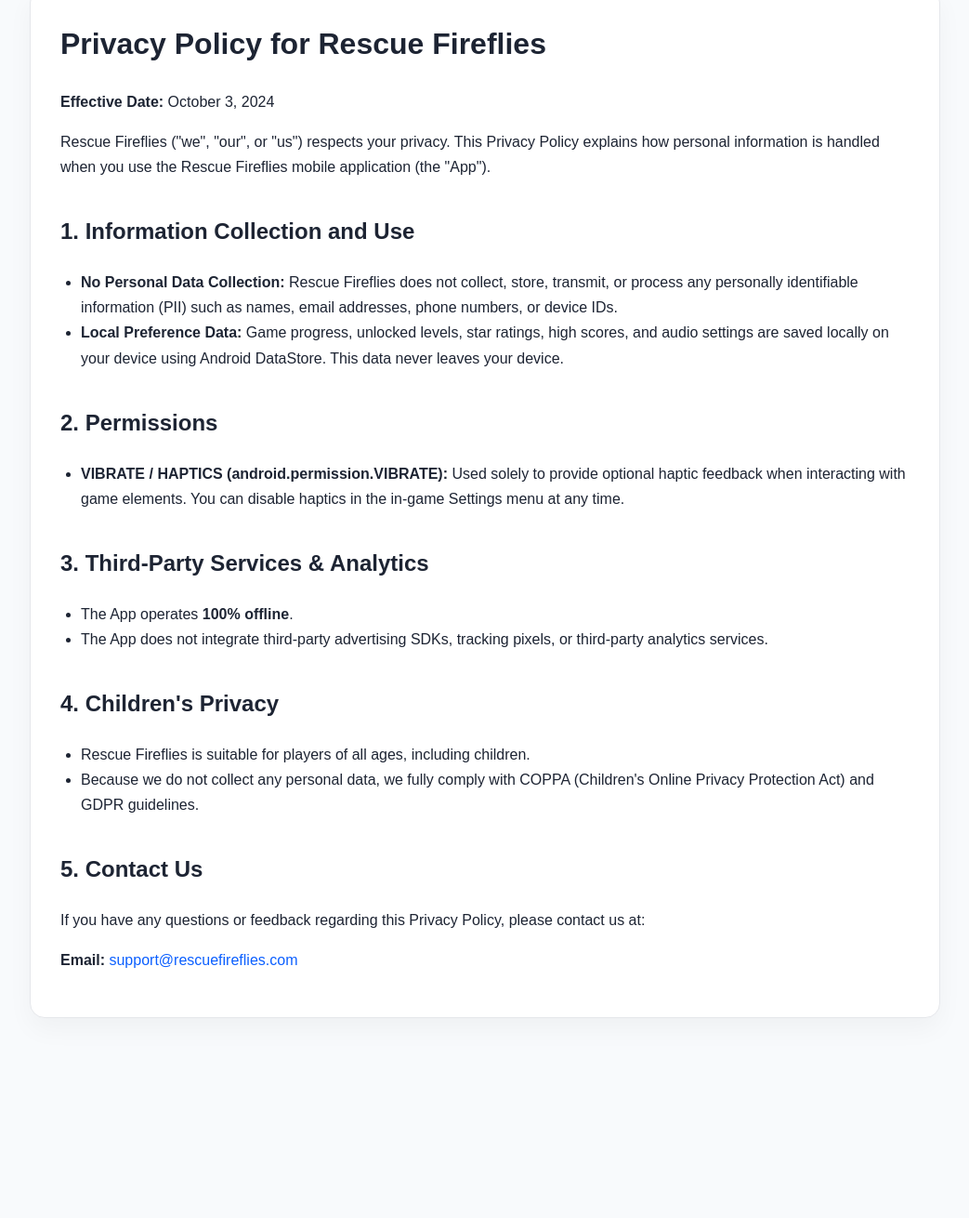
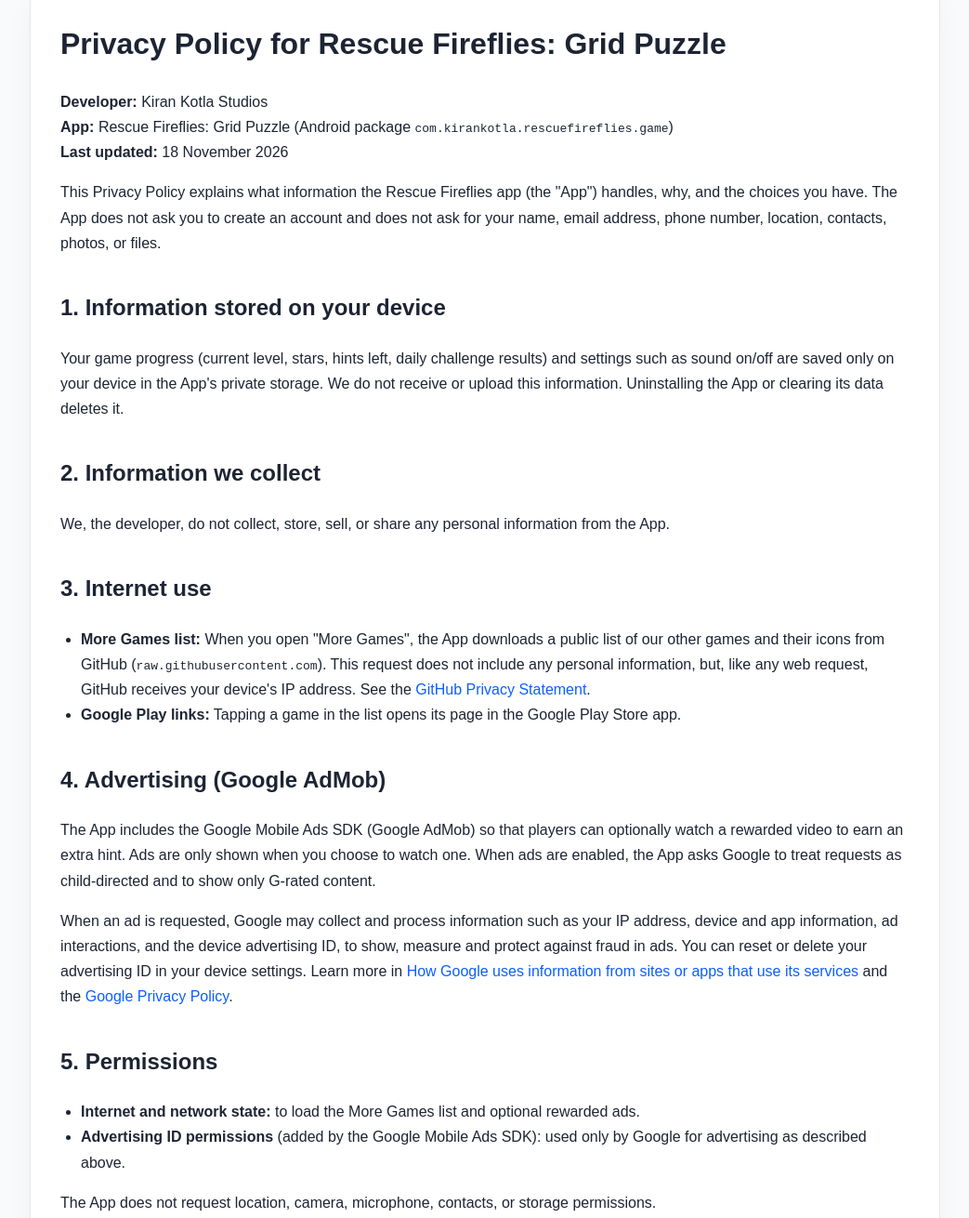
Before and after one commit to kotlakiran/privacy-policies, a plain HTML site: page rescue-fireflies/index.html in a window 1280 px wide. Shown: the part 63-1373 px from the top of the page at 93% size, without its empty margins (118-1161 px from the left). Before the commit the page ends 1208 px from the top, so only its background shows below. Drawn offline with Linux system fonts and the light colour scheme.

Commit message:
Rescue Fireflies: accurate privacy policy (ads SDK, More Games, contact)
Co-authored-by: Copilot <223556219+Copilot@users.noreply.github.com>

```diff
--- a/rescue-fireflies/index.html
+++ b/rescue-fireflies/index.html
@@ -3,7 +3,7 @@
   <head>
     <meta charset="UTF-8" />
     <meta name="viewport" content="width=device-width, initial-scale=1.0" />
-    <title>Privacy Policy | Rescue Fireflies</title>
+    <title>Privacy Policy | Rescue Fireflies: Grid Puzzle</title>
     <style>
       body { font-family: Arial, sans-serif; max-width: 980px; margin: 50px auto; padding: 0 20px; line-height: 1.7; color: #1d2433; background: #f8fafc; }
       .card { background: #fff; border: 1px solid #e5e7eb; border-radius: 16px; padding: 32px; box-shadow: 0 12px 28px rgba(0,0,0,.04); }
@@ -16,36 +16,50 @@
   </head>
   <body>
     <div class="card">
-      <h1>Privacy Policy for Rescue Fireflies</h1>
-      <p><strong>Effective Date:</strong> October 3, 2024</p>
-      <p>Rescue Fireflies (&quot;we&quot;, &quot;our&quot;, or &quot;us&quot;) respects your privacy. This Privacy Policy explains how personal information is handled when you use the Rescue Fireflies mobile application (the &quot;App&quot;).</p>
+      <h1>Privacy Policy for Rescue Fireflies: Grid Puzzle</h1>
+      <p><strong>Developer:</strong> Kiran Kotla Studios<br />
+      <strong>App:</strong> Rescue Fireflies: Grid Puzzle (Android package <code>com.kirankotla.rescuefireflies.game</code>)<br />
+      <strong>Last updated:</strong> 18 November 2026</p>
 
-      <h2>1. Information Collection and Use</h2>
+      <p>This Privacy Policy explains what information the Rescue Fireflies app (the &quot;App&quot;) handles, why, and the choices you have. The App does not ask you to create an account and does not ask for your name, email address, phone number, location, contacts, photos, or files.</p>
+
+      <h2>1. Information stored on your device</h2>
+      <p>Your game progress (current level, stars, hints left, daily challenge results) and settings such as sound on/off are saved only on your device in the App&apos;s private storage. We do not receive or upload this information. Uninstalling the App or clearing its data deletes it.</p>
+
+      <h2>2. Information we collect</h2>
+      <p>We, the developer, do not collect, store, sell, or share any personal information from the App.</p>
+
+      <h2>3. Internet use</h2>
       <ul>
-        <li><strong>No Personal Data Collection:</strong> Rescue Fireflies does not collect, store, transmit, or process any personally identifiable information (PII) such as names, email addresses, phone numbers, or device IDs.</li>
-        <li><strong>Local Preference Data:</strong> Game progress, unlocked levels, star ratings, high scores, and audio settings are saved locally on your device using Android DataStore. This data never leaves your device.</li>
+        <li><strong>More Games list:</strong> When you open &quot;More Games&quot;, the App downloads a public list of our other games and their icons from GitHub (<code>raw.githubusercontent.com</code>). This request does not include any personal information, but, like any web request, GitHub receives your device&apos;s IP address. See the <a href="https://docs.github.com/en/site-policy/privacy-policies/github-general-privacy-statement">GitHub Privacy Statement</a>.</li>
+        <li><strong>Google Play links:</strong> Tapping a game in the list opens its page in the Google Play Store app.</li>
       </ul>
 
-      <h2>2. Permissions</h2>
+      <h2>4. Advertising (Google AdMob)</h2>
+      <p>The App includes the Google Mobile Ads SDK (Google AdMob) so that players can optionally watch a rewarded video to earn an extra hint. Ads are only shown when you choose to watch one. When ads are enabled, the App asks Google to treat requests as child-directed and to show only G-rated content.</p>
+      <p>When an ad is requested, Google may collect and process information such as your IP address, device and app information, ad interactions, and the device advertising ID, to show, measure and protect against fraud in ads. You can reset or delete your advertising ID in your device settings. Learn more in <a href="https://policies.google.com/technologies/partner-sites">How Google uses information from sites or apps that use its services</a> and the <a href="https://policies.google.com/privacy">Google Privacy Policy</a>.</p>
+
+      <h2>5. Permissions</h2>
       <ul>
-        <li><strong>VIBRATE / HAPTICS (android.permission.VIBRATE):</strong> Used solely to provide optional haptic feedback when interacting with game elements. You can disable haptics in the in-game Settings menu at any time.</li>
+        <li><strong>Internet and network state:</strong> to load the More Games list and optional rewarded ads.</li>
+        <li><strong>Advertising ID permissions</strong> (added by the Google Mobile Ads SDK): used only by Google for advertising as described above.</li>
       </ul>
+      <p>The App does not request location, camera, microphone, contacts, or storage permissions.</p>
 
-      <h2>3. Third-Party Services &amp; Analytics</h2>
-      <ul>
-        <li>The App operates <strong>100% offline</strong>.</li>
-        <li>The App does not integrate third-party advertising SDKs, tracking pixels, or third-party analytics services.</li>
-      </ul>
+      <h2>6. Children</h2>
+      <p>The App is a family-friendly puzzle game. We do not knowingly collect personal information from children. Ad requests are marked as child-directed so that Google limits data use under its policies for children.</p>
 
-      <h2>4. Children's Privacy</h2>
-      <ul>
-        <li>Rescue Fireflies is suitable for players of all ages, including children.</li>
-        <li>Because we do not collect any personal data, we fully comply with COPPA (Children's Online Privacy Protection Act) and GDPR guidelines.</li>
-      </ul>
+      <h2>7. Data security and retention</h2>
+      <p>Game progress stays on your device until you clear the App&apos;s data or uninstall it. Because we do not receive personal information, we do not retain any on our servers.</p>
 
-      <h2>5. Contact Us</h2>
-      <p>If you have any questions or feedback regarding this Privacy Policy, please contact us at:</p>
-      <p><strong>Email:</strong> <a href="mailto:support@rescuefireflies.com">support@rescuefireflies.com</a></p>
+      <h2>8. Your choices and data deletion</h2>
+      <p>You can delete all App data at any time by clearing the App&apos;s storage in Android Settings or uninstalling the App. You can choose not to watch rewarded ads.</p>
+
+      <h2>9. Changes to this policy</h2>
+      <p>If we change this policy, we will update this page and the &quot;Last updated&quot; date above.</p>
+
+      <h2>10. Contact</h2>
+      <p>If you have questions about this Privacy Policy, contact Kiran Kotla Studios at <a href="mailto:kiran.kotla90@gmail.com">kiran.kotla90@gmail.com</a>.</p>
     </div>
   </body>
 </html>
```
